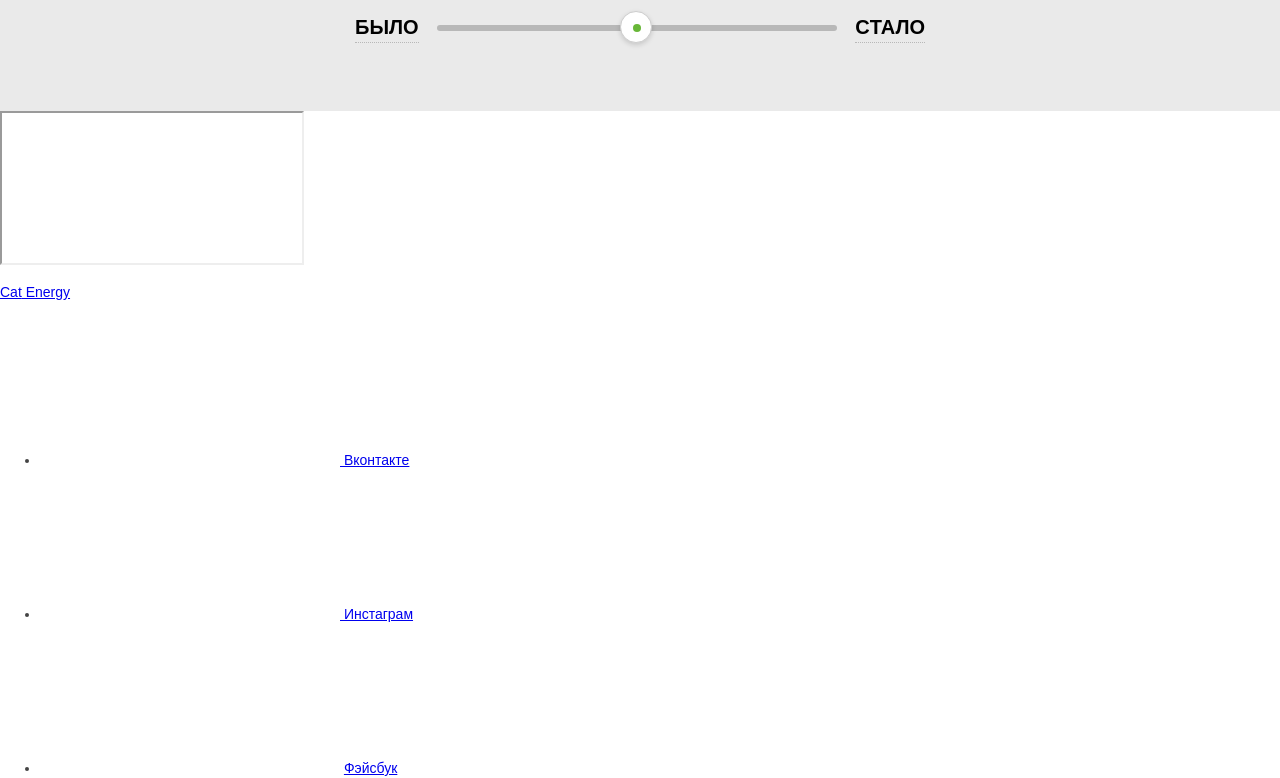
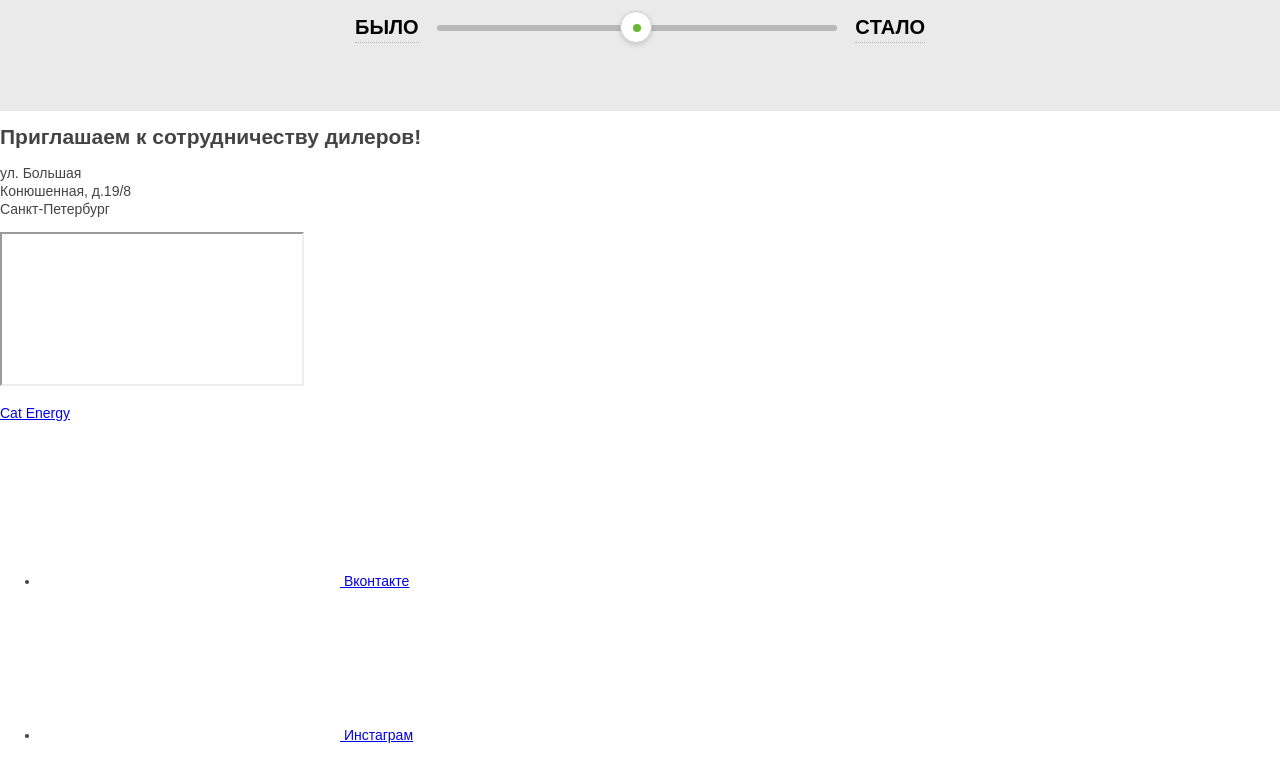
Before and after one commit to romeo198808/Cats-energy, a website: page work/index.html in a window 1280 px wide. Shown: the part 3390-4168 px from the top of the page. Drawn offline with nearby package versions, Linux system fonts and the light colour scheme; files that its build step writes are made by us from their sources.

Commit message:
Добавил секцию "info"

```diff
--- a/work/index.html
+++ b/work/index.html
@@ -124,6 +124,11 @@
         </div>
       </section>
 
+      <section class="info">
+        <h2 class="info__title">Приглашаем к сотрудничеству дилеров!</h2>
+        <p class="info__adress">ул. Большая <br> Конюшенная, д.19/8 <br> <span>Санкт-Петербург</span></p>
+      </section>
+
       <iframe class="main-map" src="" width="" height=""></iframe>
     </main>
 
```
